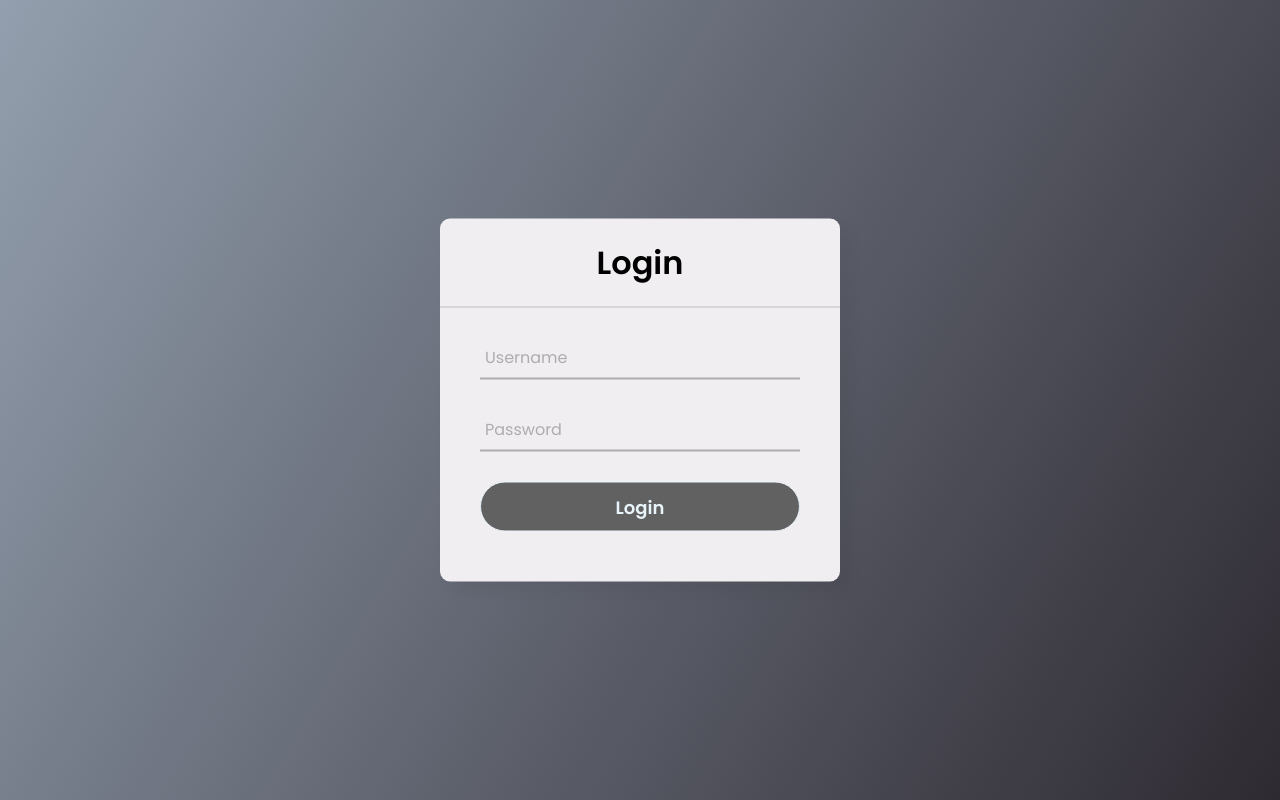
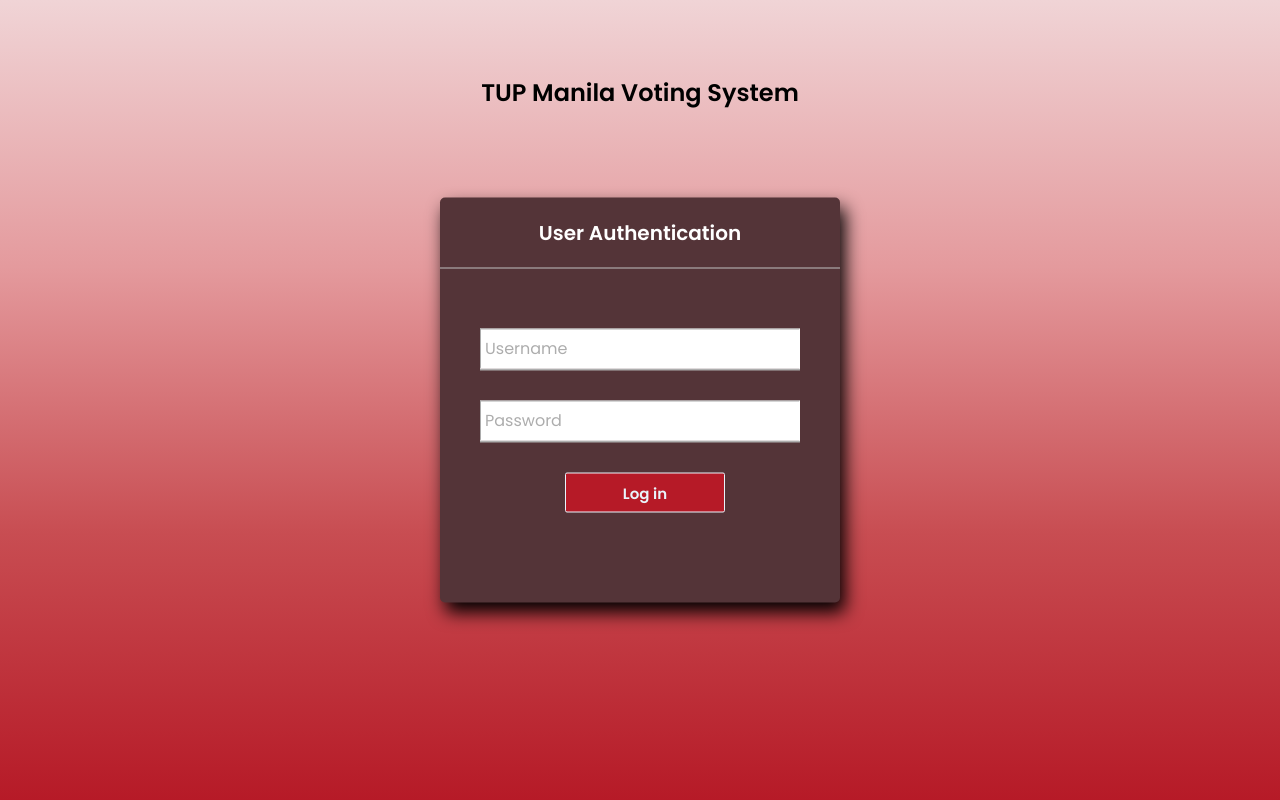
Before and after one commit to Bubs0220/Voting-System, a PHP site: page /login.php in a window 1280 px wide. Run offline with PHP 8.4, Linux system fonts and the light colour scheme.

Commit message:
UI draft

```diff
--- a/adminhome.php
+++ b/adminhome.php
@@ -26,6 +26,11 @@
 			<ul>
 				<li><a href = "#">Print</a></li>
 					<h1><center>2022 Student Election</center></h1>
+					<style>
+						h1{
+							color: white;
+						}
+					</style>
 
 			</ul>
 		</div>
--- a/login.php
+++ b/login.php
@@ -52,14 +52,26 @@
 
 <html lang="en" dir="ltr">
   <head>
+
     <meta charset="utf-8">
     <title>Voting System</title>
     <link rel="stylesheet" href="login_style.css">
   </head>
-
+  <h2>TUP Manila Voting System</h2>
   <body>
     <div class="center">
-      <h1>Login</h1>
+      <h1>User Authentication</h1>
+	  <style>
+		  h1{
+			  color: white;
+			  font-size: 20px;
+		  }
+		  h2{
+			  text-align: center;
+			  padding-top: 75px;
+			  font-weight: bolder;
+		  }
+	  </style>
       	<form action="#" method="POST">
 
         <div class="txt_field">
@@ -74,7 +86,7 @@
           <label>Password</label>
         </div>
 		<div>
-			<input type="submit" value="Login">
+			<input type="submit" value="Log in">
 		</div>
 		<br><br>
       </form>
--- a/login_style.css
+++ b/login_style.css
@@ -8,7 +8,7 @@
 body{
   margin: 0;
   padding: 0;
-  background: linear-gradient(120deg, #939FAE, #2E2A32);
+  background: linear-gradient(#f0d4d6,#e49a9d,#c84d52,#b61a27);
   height: 100vh;
   overflow: hidden;
 }
@@ -18,9 +18,9 @@
   left: 50%;
   transform: translate(-50%, -50%);
   width: 400px;
-  background: #F0EEF0;
-  border-radius: 10px;
-  box-shadow: 10px 10px 15px rgba(0,0,0,0.05);
+  background: #543438;
+  border-radius: 5px;
+  box-shadow: 5px 10px 18px black;
 }
 .center h1{
   text-align: center;
@@ -28,7 +28,7 @@
   border-bottom: 1px solid silver;
 }
 .center form{
-  padding: 0 40px;
+  padding: 30px 40px;
   box-sizing: border-box;
 }
 form .txt_field{
@@ -40,9 +40,10 @@
   width: 100%;
   padding: 0 5px;
   height: 40px;
-  font-size: 16px;
-  border: none;
-  background: none;
+  font-size: 15px;
+  background: white;
+  border-width: 1px;
+  border-color: white;
   outline: none;
 }
 .txt_field label{
@@ -67,8 +68,8 @@
 }
 .txt_field input:focus ~ label,
 .txt_field input:valid ~ label{
-  top: -5px;
-  color: #2E2A32;
+  top: -20px;
+  color: white;
 }
 .txt_field input:focus ~ span::before,
 .txt_field input:valid ~ span::before{
@@ -83,18 +84,19 @@
   text-decoration: underline;
 }
 input[type="submit"]{
-  width: 100%;
-  height: 50px;
+  width: 50%;
+  height: 40px;
   border: 1px solid;
-  background: #616161;
-  border-radius: 25px;
-  font-size: 18px;
+  background: #b61a27;
+  margin: 0 0 10px 85px;
+  border-radius: 2px;
+  font-size: 15px;
   color: #e9f4fb;
-  font-weight: 700;
+ font-weight: bold;
   cursor: pointer;
   outline: none;
 }
 input[type="submit"]:hover{
-  background: #7E7A8C;
+  background: #c84d52;
   transition: .5s;
 }
--- a/user_style.css
+++ b/user_style.css
@@ -15,7 +15,7 @@
 }
 .logout li{
 	display: inline-block;
-	background: #2E2A32
+	background: #2E2A32;
 }
 .logout a{
 	text-decoration: none;
```
Also changed, not shown: addcandidate/addstudent.css (+5 -3 lines), addcandidate/addstudent.php (+14 -3 lines), addstudent/addstudent.css (+5 -3 lines), addstudent/addstudent.php (+8 -4 lines), admin_style.css (+10 -5 lines), pic.jpg (added).
